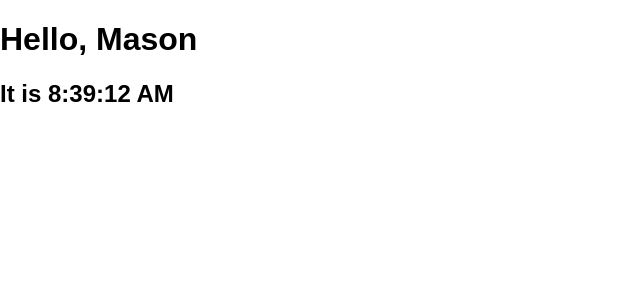
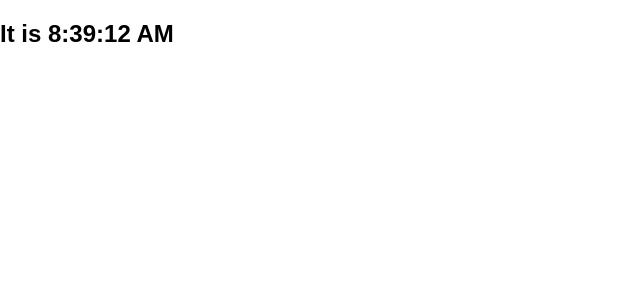
Before and after one commit to hoangbits/try-react, a React (Create React App) app: page / in a window 1280 px wide. Shown: the top 300 px of the page, without its empty margins (0-640 px from the left). Built offline with nearby package versions, Linux system fonts and the light colour scheme.

Commit message:
remove parenthesis

```diff
--- a/src/index.js
+++ b/src/index.js
@@ -5,12 +5,7 @@ import './index.css';
 import registerServiceWorker from './registerServiceWorker';
 
 function tick() {
-    const element = (
-        <div>
-            <h1>Hello, Mason</h1>
-            <h2>It is {new Date().toLocaleTimeString()}</h2>
-        </div>
-    );
+    const element = <h2>It is {new Date().toLocaleTimeString()}</h2>;
     ReactDOM.render(element, document.getElementById('root'));
 }
 
```
